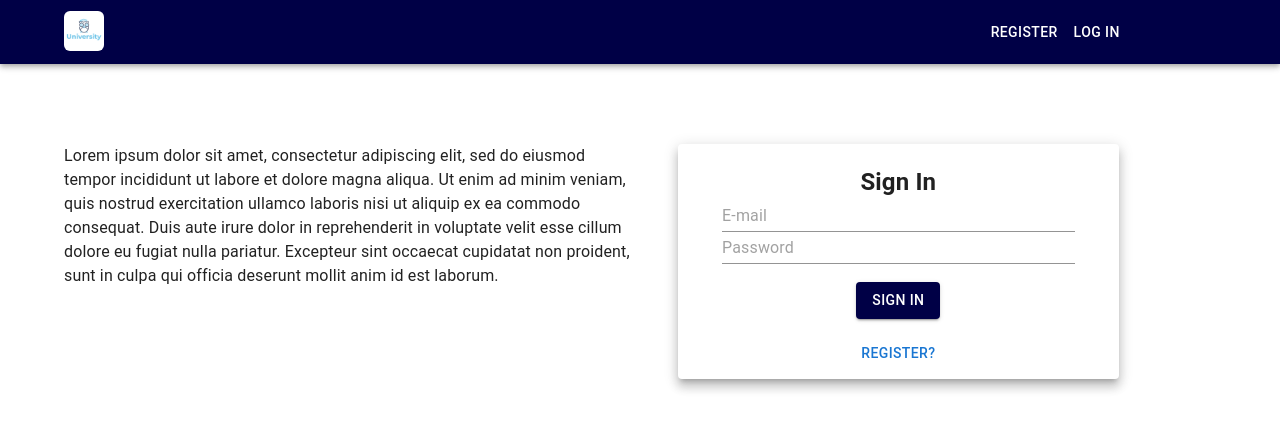
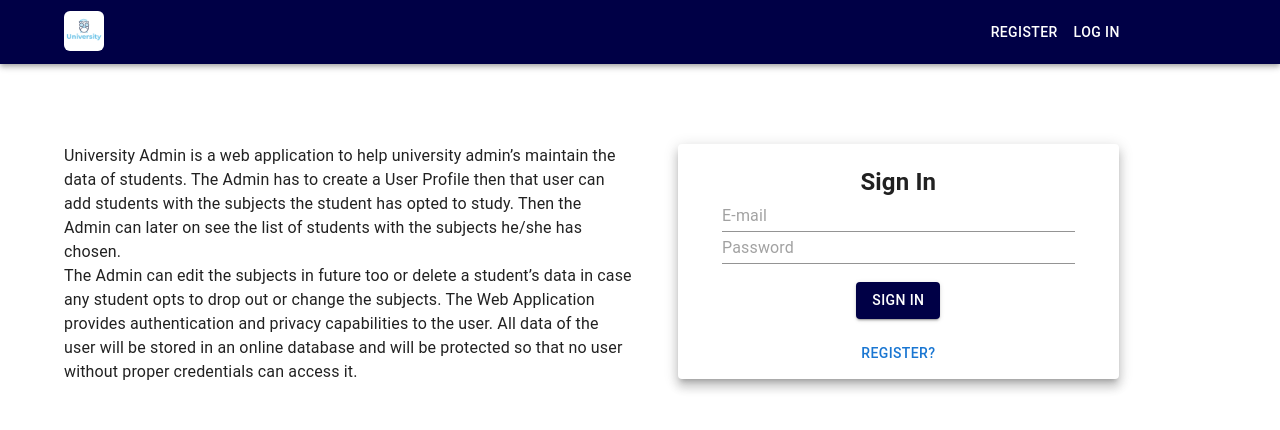
Before and after one commit to anujpatidar3/Mainteny, a React (Create React App) app in the folder client/: page /signin in a window 1280 px wide. Shown: the top 430 px of the page. Built offline with nearby package versions, Linux system fonts and the light colour scheme.

Commit message:
Description Updated

```diff
--- a/client/public/index.html
+++ b/client/public/index.html
@@ -24,7 +24,7 @@
       work correctly both with client-side routing and a non-root public URL.
       Learn how to configure a non-root public URL by running `npm run build`.
     -->
-    <title>React App</title>
+    <title>University Admin</title>
   </head>
   <body>
     <noscript>You need to enable JavaScript to run this app.</noscript>
--- a/client/src/Components/Screens/Home.js
+++ b/client/src/Components/Screens/Home.js
@@ -19,7 +19,8 @@ const Home = () => {
         <Box sx={{ flexGrow: 1 }} className="signinpage">
             <Grid container spacing={{ xs: 0, sm: 2, md: 2 }}>
                 <Grid item xs={12} sm={6} md={6}>
-                    Lorem ipsum dolor sit amet, consectetur adipiscing elit, sed do eiusmod tempor incididunt ut labore et dolore magna aliqua. Ut enim ad minim veniam, quis nostrud exercitation ullamco laboris nisi ut aliquip ex ea commodo consequat. Duis aute irure dolor in reprehenderit in voluptate velit esse cillum dolore eu fugiat nulla pariatur. Excepteur sint occaecat cupidatat non proident, sunt in culpa qui officia deserunt mollit anim id est laborum.
+                    University Admin is a web application to help university admin’s maintain the data of students. The Admin has to create a User Profile then that user can add students with the subjects the student has opted to study. Then the Admin can later on see the list of students with the subjects he/she has chosen from My Students button on the home page or from the Navigation bar at the top.
+                    <br />The Admin can edit the subjects in future too or delete a student’s data in case any student opts to drop out or change the subjects. The Web Application provides authentication and privacy capabilities to the user. All data of the user will be stored in an online database and will be protected so that no user without proper credentials can access it.
                 </Grid>
                 <Grid item xs={12} sm={6} md={5}>
                     <Paper elevation={8} className="signincard">
--- a/client/src/Components/Screens/SignIn.js
+++ b/client/src/Components/Screens/SignIn.js
@@ -1,6 +1,6 @@
 import React, { useState, useContext } from 'react';
 import { UserContext } from '../../App'
-import { Link,useNavigate } from 'react-router-dom';
+import { Link, useNavigate } from 'react-router-dom';
 import { Button, CardActions } from '@mui/material';
 import TextField from "@material-ui/core/TextField";
 import Box from '@mui/material/Box';
@@ -57,7 +57,8 @@ const SignIn = () => {
         <Box sx={{ flexGrow: 1 }} className="signinpage">
             <Grid container spacing={{ xs: 0, sm: 2, md: 2 }}>
                 <Grid item xs={12} sm={6} md={6}>
-                    Lorem ipsum dolor sit amet, consectetur adipiscing elit, sed do eiusmod tempor incididunt ut labore et dolore magna aliqua. Ut enim ad minim veniam, quis nostrud exercitation ullamco laboris nisi ut aliquip ex ea commodo consequat. Duis aute irure dolor in reprehenderit in voluptate velit esse cillum dolore eu fugiat nulla pariatur. Excepteur sint occaecat cupidatat non proident, sunt in culpa qui officia deserunt mollit anim id est laborum.
+                    University Admin is a web application to help university admin’s maintain the data of students. The Admin has to create a User Profile then that user can add students with the subjects the student has opted to study. Then the Admin can later on see the list of students with the subjects he/she has chosen.
+                    <br/>The Admin can edit the subjects in future too or delete a student’s data in case any student opts to drop out or change the subjects. The Web Application provides authentication and privacy capabilities to the user. All data of the user will be stored in an online database and will be protected so that no user without proper credentials can access it.
                 </Grid>
                 <Grid item xs={12} sm={6} md={5}>
                     <Paper elevation={8} className="signincard">
--- a/client/src/Components/Screens/SignUp.js
+++ b/client/src/Components/Screens/SignUp.js
@@ -57,7 +57,8 @@ const SignUp = () => {
         <Box component="form" sx={{ flexGrow: 1 }} className="signinpage">
             <Grid container columnSpacing={{ xs: 0, sm: 2, md: 1 }}>
                 <Grid item xs={12} sm={6} md={6}>
-                    Lorem ipsum dolor sit amet, consectetur adipiscing elit, sed do eiusmod tempor incididunt ut labore et dolore magna aliqua. Ut enim ad minim veniam, quis nostrud exercitation ullamco laboris nisi ut aliquip ex ea commodo consequat. Duis aute irure dolor in reprehenderit in voluptate velit esse cillum dolore eu fugiat nulla pariatur. Excepteur sint occaecat cupidatat non proident, sunt in culpa qui officia deserunt mollit anim id est laborum.
+                    University Admin is a web application to help university admin’s maintain the data of students. The Admin has to create a User Profile then that user can add students with the subjects the student has opted to study. Then the Admin can later on see the list of students with the subjects he/she has chosen.
+                    <br />The Admin can edit the subjects in future too or delete a student’s data in case any student opts to drop out or change the subjects. The Web Application provides authentication and privacy capabilities to the user. All data of the user will be stored in an online database and will be protected so that no user without proper credentials can access it.
                 </Grid>
                 <Grid item xs={12} sm={6} md={5}>
                     <Paper elevation={8} className="signincard">
```
